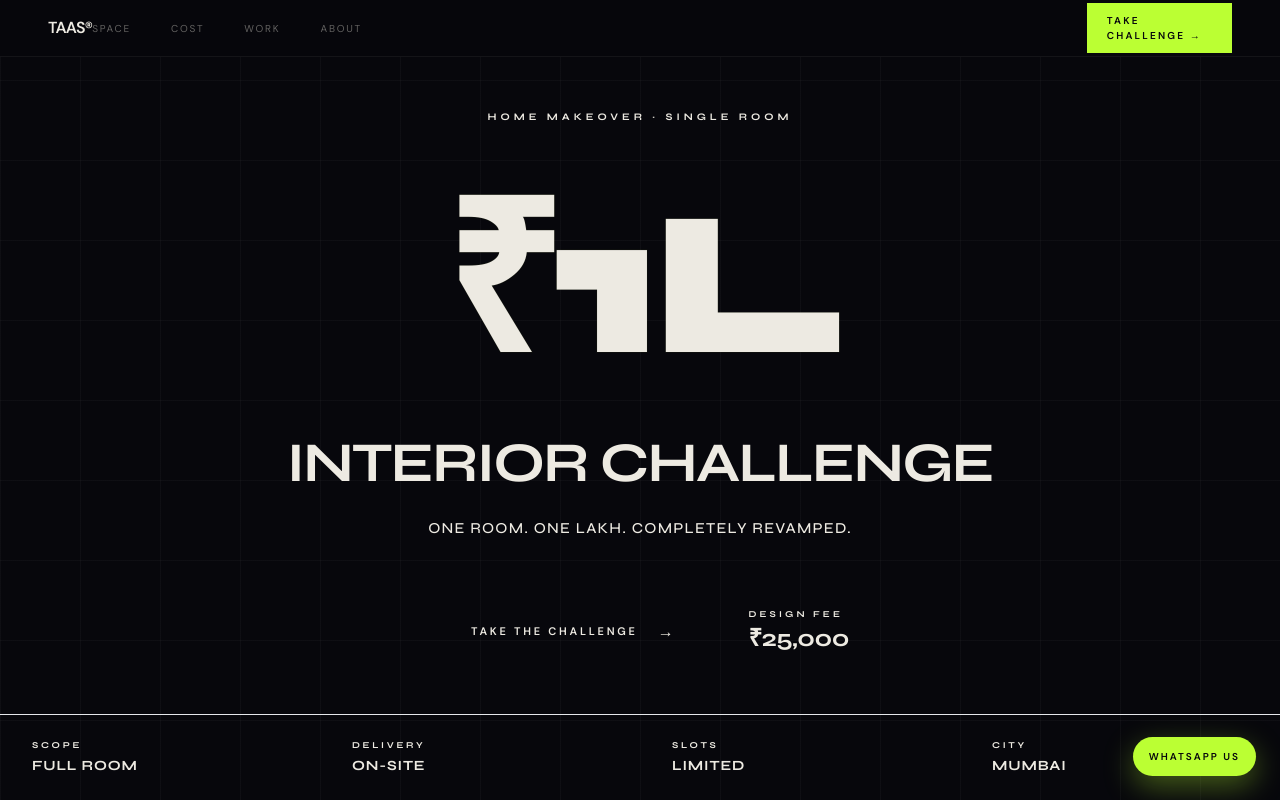
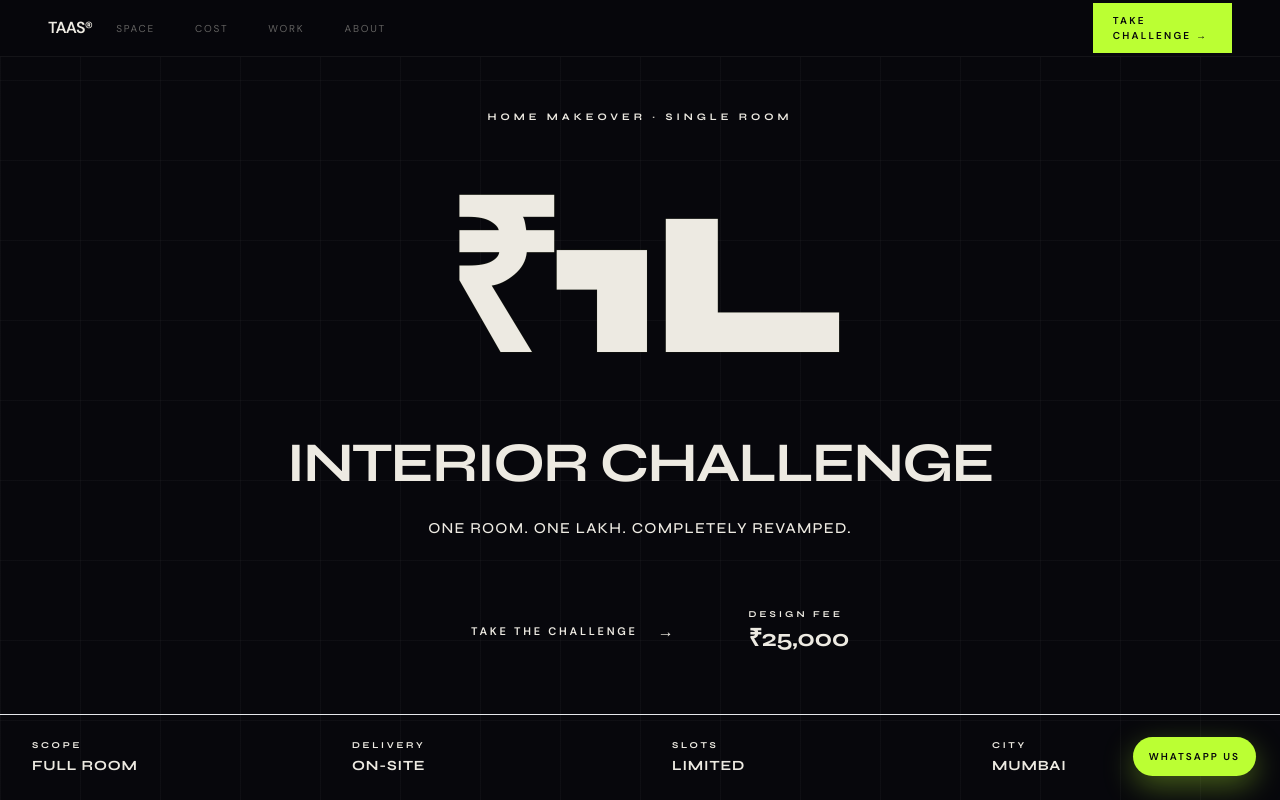
Before and after one commit to SHARV12456/TAAS, a Next.js app: page / in a window 1280 px wide. Shown: the top 800 px of the page. Built offline with nearby package versions, Linux system fonts and the light colour scheme.

Commit message:
Adjust header spacing

```diff
--- a/components/Navbar.tsx
+++ b/components/Navbar.tsx
@@ -48,7 +48,7 @@ export default function Navbar() {
 					scrolled ? "shadow-[0_2px_24px_rgba(0,0,0,0.4)]" : ""
 				}`}
 			>
-				<div className="flex items-center justify-between px-4 sm:px-6 md:px-12 h-14">
+				<div className="mx-auto flex h-14 max-w-[1600px] items-center justify-between gap-6 px-4 sm:px-6 md:px-10 lg:px-12">
 					{/* Logo */}
 					<Link
 						href="/"
```
